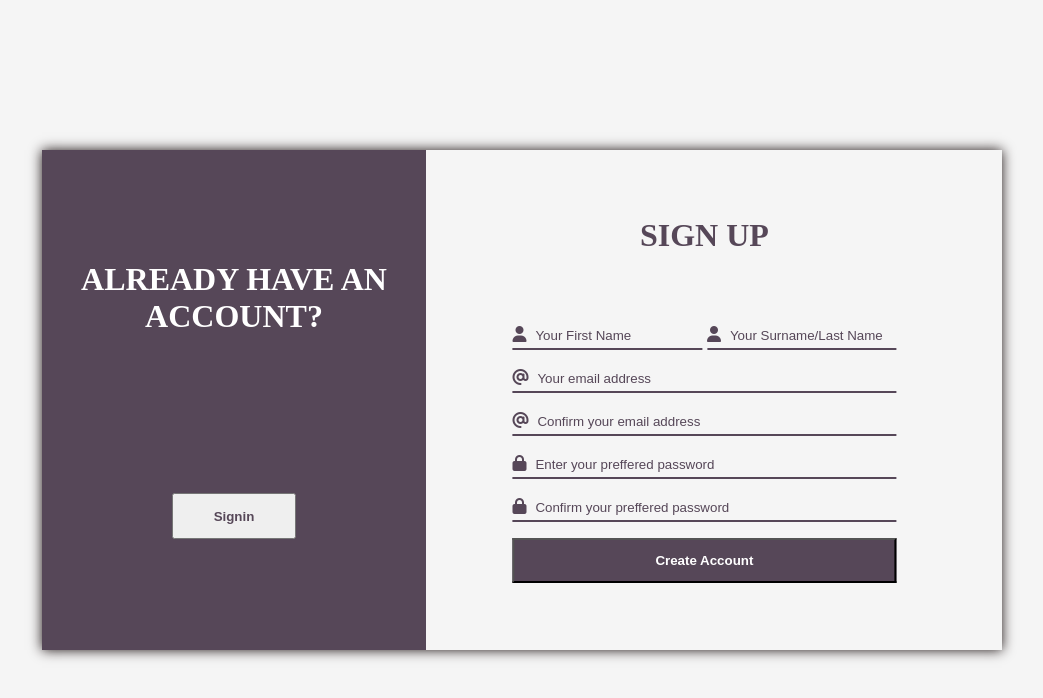
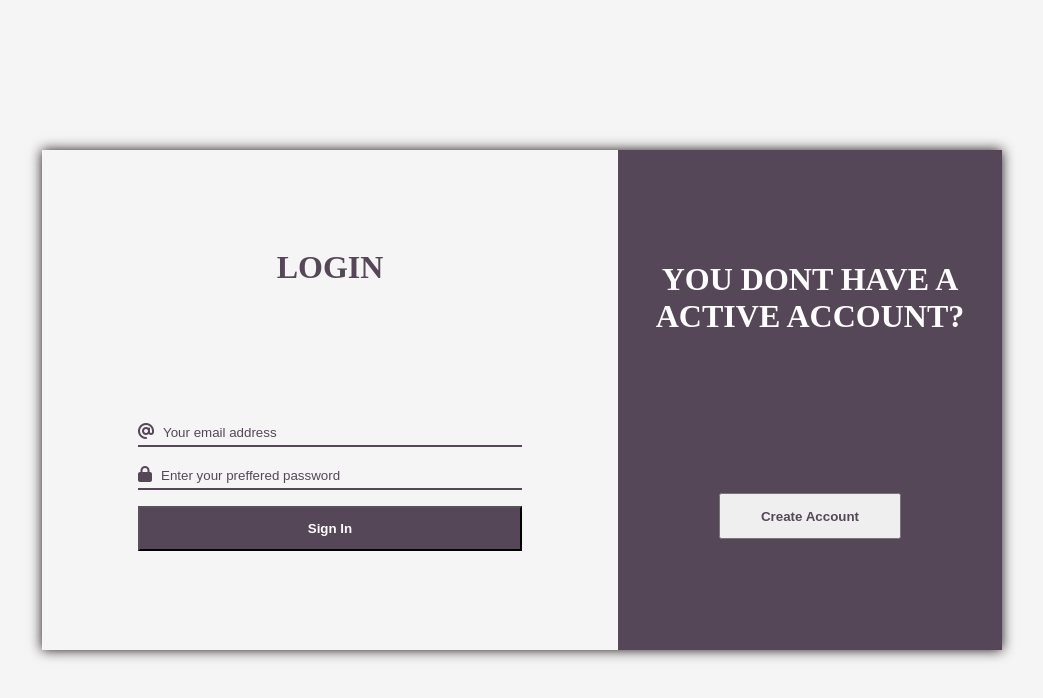
Before and after one commit to doiayokanmi/login-form, a plain HTML site: page index.html in a window 1280 px wide. Both pictures are taken after a click on the button "Signin". Shown: the whole page, without its empty margins (118-1161 px from the left). Drawn offline with Linux system fonts and the light colour scheme; a web font is replaced by a local one.

Commit message:
JS done and dusted

```diff
--- a/index.html
+++ b/index.html
@@ -16,7 +16,7 @@
     <div id="mainCon">
         <section id="container">
             <main id="mainSec">
-                <section class="signup">
+                <section id="signup">
 
                     <h2>
                         SIGN UP
@@ -62,7 +62,7 @@
 
                 </section>
 
-                <section class="signin">
+                <section id="signin">
 
                     <h2>Login</h2>
 
@@ -90,7 +90,7 @@
 
                     <h2>Already have an account?</h2>
 
-                    <button id="signIn" onclick="slide()">Signin</button>
+                    <button id="signIn" onclick="chngeSec()">Signin</button>
 
                 </div>
 
@@ -98,7 +98,7 @@
 
                     <h2>You dont have a active account?</h2>
 
-                    <button id="createAccount">Create Account</button>
+                    <button id="createAccount" onclick="chngeCreate()">Create Account</button>
                 </div>
             </aside>
         </section>
--- a/index.js
+++ b/index.js
@@ -1,9 +1,18 @@
-var mainSec = document.getElementById('mainSec');
-var asideSec = document.getElementById('asideSec');
-var signupSec = document.getElementById('signup');
+var signin = document.getElementById('signin');
+var signup = document.getElementById('signup');
+var asidein = document.getElementById('asidein');
+var asideup = document.getElementById('asideup');
 
-function slide() {
-    mainSec.classList.add('slideRight');
-    asideSec.classList.add('slideLeft');
-    signupSec.classList.add('slideRights')
+function chngeSec() {
+    asideup.style.display = 'none';
+    asidein.style.display = 'flex';
+    signin.style.display = 'flex';
+    signup.style.display = 'none';
 }
+
+function chngeCreate() {
+    asideup.style.display = 'flex';
+    asidein.style.display = 'none';
+    signin.style.display = 'none';
+    signup.style.display = 'flex';
+}
--- a/style.css
+++ b/style.css
@@ -44,7 +44,7 @@ aside {
     transform: translateX(0);
 }
 
-main .signup, main .signin {
+#signup, #signin {
     position: absolute;
     height: 100%;
     width: 100%;
@@ -57,7 +57,7 @@ main .signup, main .signin {
     align-items: center;
 }
 
-main .signin {
+ #signin {
     display: none;
 }
 
@@ -117,7 +117,7 @@ button {
 }
 
 /* --------Aside Section-------- */
-aside #asideup, aside #asidein {
+#asideup, #asidein {
     position: absolute;
     height: 100%;
     width: 100%;
@@ -134,7 +134,7 @@ aside button {
     color: #564758;
 }
 
-aside #asidein {
+#asidein {
     display: none;
 }
 
```
